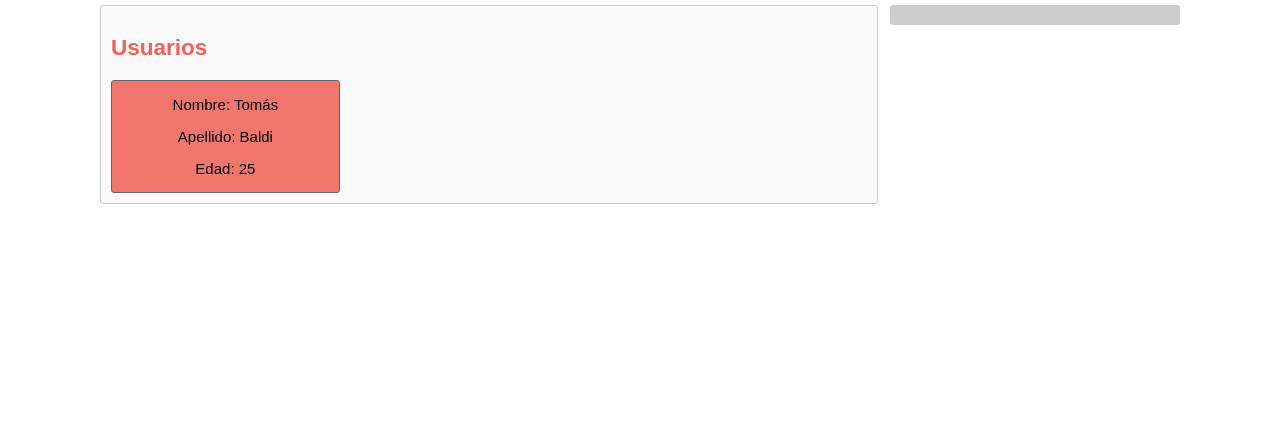
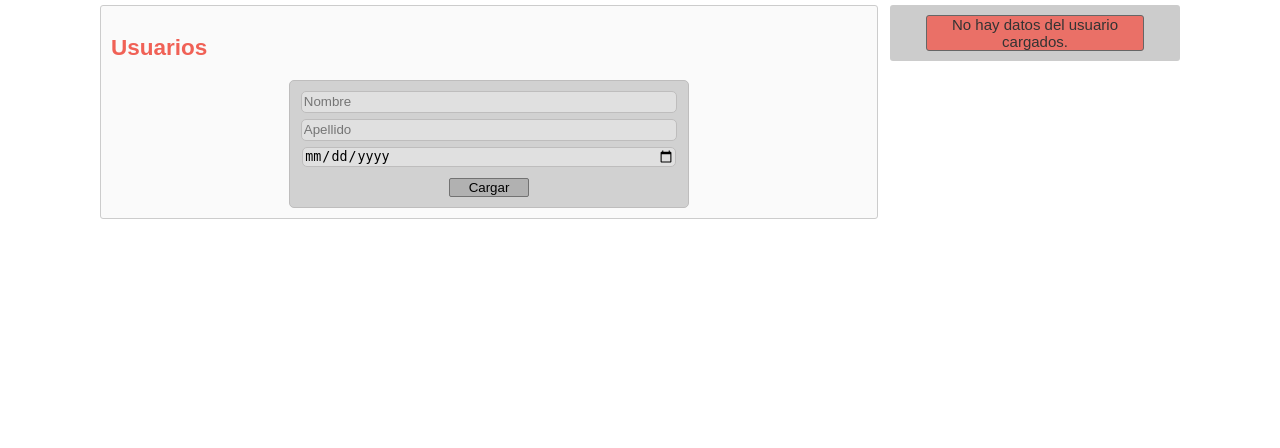
Before and after one commit to TomiB98/PHP_MySQL, a PHP site: page /unidad6.php in a window 1280 px wide. Shown: the part 151-599 px from the top of the page. Run offline with PHP 8.4, Linux system fonts and the light colour scheme.

Commit message:
Unidad 6

```diff
--- a/clases/usuarios.php
+++ b/clases/usuarios.php
@@ -8,6 +8,8 @@ class Usuarios {
         $this->nombre = $nom;
         $this->apellido = $apll;
         $this->fecha_nacimiento = $nac;
+        //$fecha_nacimiento_obj = date_create_from_format('d/m/Y', $nac);
+        //$this->fecha_nacimiento = $fecha_nacimiento_obj->format('Y-m-d');
     }
 
     private function calcular_edad() {
@@ -18,9 +20,11 @@ class Usuarios {
     }
 
     public function imprime_carcteristicas() {
-        echo "<p>Nombre: ".$this->nombre."</p>";
-        echo "<p>Apellido: ".$this->apellido."</p>";
+        echo "<h3>Usuario</h3>";
+        echo "<p>Nombre/s: ".$this->nombre."</p>";
+        echo "<p>Apellido/s: ".$this->apellido."</p>";
         echo "<p>Edad: ".$this->calcular_edad()."</p>";
+        //echo "<p>Edad: ".$this->fecha_nacimiento."</p>";
     }
 }
 ?>
--- a/componentes/caract_usuarios.php
+++ b/componentes/caract_usuarios.php
@@ -1,5 +1,23 @@
 <?php
-include("clases/usuarios.php");
-$usuarios = new Usuarios('Tomás', 'Baldi', '1998/03/18');
-$usuarios->imprime_carcteristicas();
+if (isset($_POST['name'], $_POST['surname'], $_POST['date'])) {
+    $nombre = $_POST['name'];
+    $apellido = $_POST['surname'];
+    $nacimiento = $_POST['date'];
+
+    include("../clases/usuarios.php");
+    $usuarios = new Usuarios($nombre, $apellido, $nacimiento);
+
+    ob_start();
+    $usuarios->imprime_carcteristicas();
+
+    $usuarioOutput = ob_get_clean();
+
+    session_start();
+    $_SESSION['usuarios'][] = $usuarioOutput;
+
+    header("Location: ../unidad6.php");
+
+} else {
+    echo "No hay datos del usuario cargados.";
+}
 ?>
--- a/estilos.css
+++ b/estilos.css
@@ -314,8 +314,9 @@ h5 {
 }
 
 .usuarios {
+  margin: auto;
   text-align: center;
-  width: 30%;
+  width: 80%;
   border: 1px solid #666;
   border-radius: 3px;
   background:  #f06056d8;
--- a/unidad6.php
+++ b/unidad6.php
@@ -1,3 +1,4 @@
+<?php session_start(); ?>
 <!DOCTYPE html>
 <html lang="es">
 
@@ -21,12 +22,30 @@
 		<section>
 			<h2>Usuarios</h2>
 
-			<div class="usuarios">
-				<?php include("componentes/caract_usuarios.php"); ?>
-			</div>
+			<form class="formCaptcha" action="componentes/caract_usuarios.php" method="POST">
+				<input class="imputFormCaptcha" type="text" placeholder="Nombre" name="name" required maxlength="30">
+				<input class="imputFormCaptcha" type="text" placeholder="Apellido" name="surname" required maxlength="50">
+				<input class="imputFormCaptcha" type="date" name="date" required>
+
+				<div class="submitComentario">
+					<input class="submitUnidad1" type="submit" value="Cargar">
+				</div>
+			</form>
 
 		</section>
 		<aside>
+
+			<div class="usuarios">
+				<?php
+				 if (isset($_SESSION['usuarios'])) {
+					 foreach ($_SESSION['usuarios'] as $usuarioOutput) {
+						 echo $usuarioOutput;
+					 }
+				 } else {
+					echo "No hay datos del usuario cargados.";
+				}
+				?>
+			</div>
 
 		</aside>
 		<footer>
```
